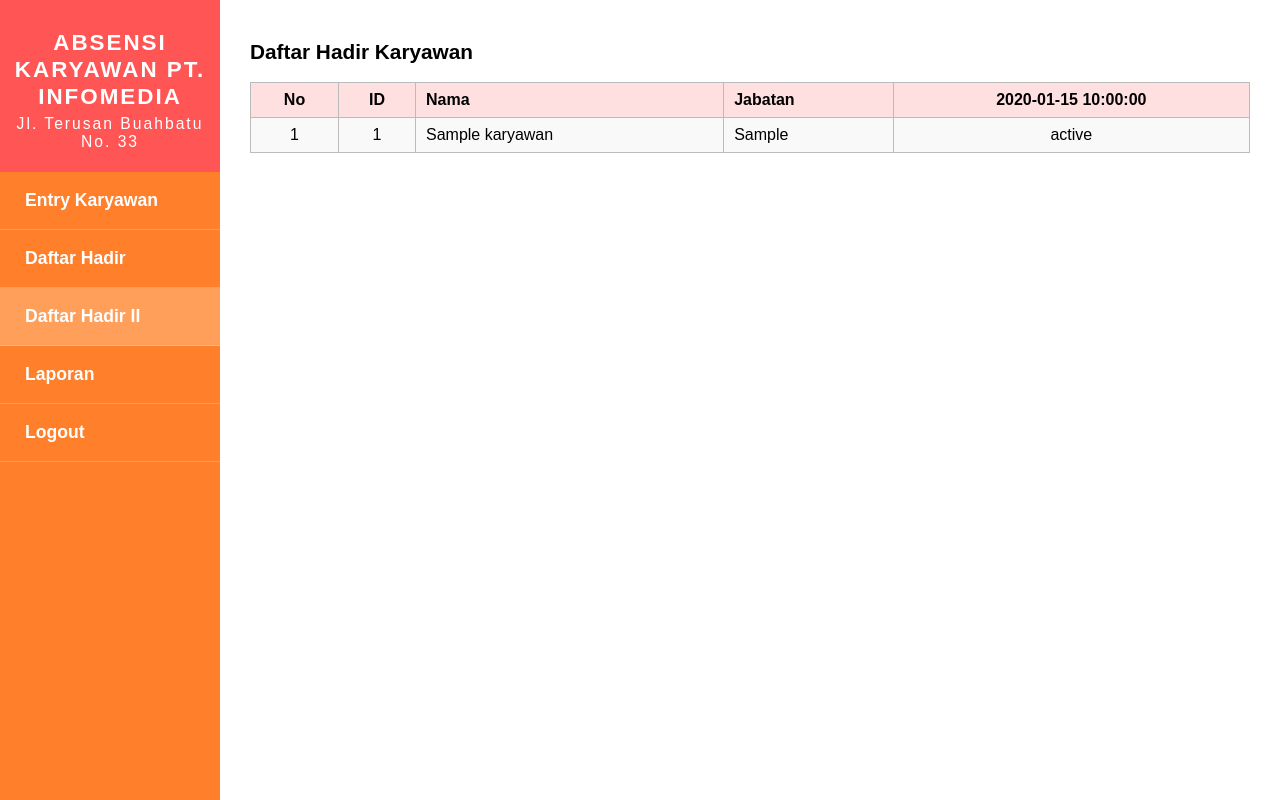
After one commit to Nonaana03/PT.INFOMEDIA, a PHP site: page /daftar_hadir2.php in a window 1280 px wide. The commit adds this page. Run offline with PHP 8.4, Linux system fonts and the light colour scheme; a user stored in the database is signed in; tables that the repository leaves empty or names only in its code hold one stand-in row (values such as "Sample post").

Commit message:
Create daftar_hadir2

```diff
--- /dev/null
+++ b/daftar_hadir2.php
@@ -0,0 +1,98 @@
+<?php
+session_start();
+if (!isset($_SESSION['username'])) {
+    header('Location: Login.php');
+    exit();
+}
+$connection = mysqli_connect("localhost", "root", "", "persediaan_barang");
+if (!$connection) {
+    die("Koneksi database gagal: " . mysqli_connect_error());
+}
+// Ambil data karyawan
+$karyawan = mysqli_query($connection, "SELECT * FROM karyawan ORDER BY nama ASC");
+// Ambil tanggal unik dari absensi (7 hari terakhir)
+$tanggal_q = mysqli_query($connection, "SELECT DISTINCT tanggal FROM absensi ORDER BY tanggal DESC LIMIT 7");
+$tanggal_list = [];
+while ($row = mysqli_fetch_assoc($tanggal_q)) {
+    $tanggal_list[] = $row['tanggal'];
+}
+$tanggal_list = array_reverse($tanggal_list); // urut dari paling lama ke paling baru
+// Ambil data absensi per karyawan per tanggal
+$absensi = [];
+$absensi_q = mysqli_query($connection, "SELECT id_karyawan, tanggal, status FROM absensi");
+while ($row = mysqli_fetch_assoc($absensi_q)) {
+    $absensi[$row['id_karyawan']][$row['tanggal']] = $row['status'];
+}
+?>
+<!DOCTYPE html>
+<html lang="id">
+<head>
+    <meta charset="UTF-8">
+    <title>Daftar Hadir II - INFOMEDIA</title>
+    <style>
+        body { margin: 0; font-family: Arial, sans-serif; background: #f7f7f7; }
+        .main-container { display: flex; min-height: 100vh; }
+        .sidebar { background: #ff7f2a; color: #fff; width: 220px; padding: 0; display: flex; flex-direction: column; align-items: stretch; }
+        .sidebar-header { background: #ff5555; padding: 30px 10px 20px 10px; text-align: center; font-size: 1.4em; font-weight: bold; letter-spacing: 2px; line-height: 1.2; }
+        .sidebar-menu { flex: 1; padding: 0; margin: 0; list-style: none; }
+        .sidebar-menu li { padding: 18px 25px; border-bottom: 1px solid #fff3; cursor: pointer; font-size: 1.1em; font-weight: bold; transition: background 0.2s; }
+        .sidebar-menu li:hover, .sidebar-menu .active { background: #ff9f5a; }
+        .sidebar-menu a { color: inherit; text-decoration: none; display: block; width: 100%; height: 100%; }
+        .content { flex: 1; background: #fff; padding: 40px 30px; }
+        .laporan-title { font-size: 1.3em; font-weight: bold; margin-bottom: 18px; }
+        .daftar-table { width: 100%; border-collapse: collapse; background: #fff; }
+        .daftar-table th, .daftar-table td { border: 1px solid #bbb; padding: 8px 10px; text-align: center; font-size: 1em; }
+        .daftar-table th { background: #ffe0e0; }
+        .daftar-table tr:nth-child(even) { background: #f9f9f9; }
+        .daftar-table td.nama, .daftar-table th.nama { text-align: left; }
+        .daftar-table td.jabatan, .daftar-table th.jabatan { text-align: left; }
+        @media (max-width: 900px) { .main-container { flex-direction: column; } .sidebar { width: 100%; flex-direction: row; } .content { padding: 15px; } }
+    </style>
+</head>
+<body>
+    <div class="main-container">
+        <div class="sidebar">
+            <div class="sidebar-header">
+                ABSENSI KARYAWAN PT. INFOMEDIA
+                <div style="font-size:0.7em;font-weight:normal;margin-top:4px;">Jl. Terusan Buahbatu No. 33</div>
+            </div>
+            <ul class="sidebar-menu">
+                <li><a href="Entry_Karyawan(Adm).php">Entry Karyawan</a></li>
+                <li><a href="daftar_hadir.php">Daftar Hadir</a></li>
+                <li class="active"><a href="daftar_hadir2.php">Daftar Hadir II</a></li>
+                <li><a href="laporan.php">Laporan</a></li>
+                <li><a href="Logout.php">Logout</a></li>
+            </ul>
+        </div>
+        <div class="content">
+            <div class="laporan-title">Daftar Hadir Karyawan</div>
+            <table class="daftar-table">
+                <tr>
+                    <th>No</th>
+                    <th>ID</th>
+                    <th class="nama">Nama</th>
+                    <th class="jabatan">Jabatan</th>
+                    <?php foreach ($tanggal_list as $tgl): ?>
+                        <th><?= htmlspecialchars($tgl) ?></th>
+                    <?php endforeach; ?>
+                </tr>
+                <?php
+                $no = 1;
+                while ($row = mysqli_fetch_assoc($karyawan)) {
+                    echo '<tr>';
+                    echo '<td>' . $no++ . '</td>';
+                    echo '<td>' . htmlspecialchars($row['id']) . '</td>';
+                    echo '<td class="nama">' . htmlspecialchars($row['nama']) . '</td>';
+                    echo '<td class="jabatan">' . (isset($row['jabatan']) ? htmlspecialchars($row['jabatan']) : '-') . '</td>';
+                    foreach ($tanggal_list as $tgl) {
+                        $status = isset($absensi[$row['id']][$tgl]) ? $absensi[$row['id']][$tgl] : '-';
+                        echo '<td>' . htmlspecialchars($status) . '</td>';
+                    }
+                    echo '</tr>';
+                }
+                ?>
+            </table>
+        </div>
+    </div>
+</body>
+</html>
--- a/database.sql
+++ b/database.sql
@@ -13,3 +13,6 @@
 INSERT INTO user (username, password, posisi) VALUES
 ('admin', 'admin123', 'admin'),
 ('manager', 'manager123', 'manager');
+
+-- Tambahkan kolom status ke tabel absensi jika belum ada
+ALTER TABLE absensi ADD COLUMN status VARCHAR(20) DEFAULT 'Hadir' AFTER jam;
```
Also changed, not shown: Entry_Karyawan(Adm).php (+18 -7 lines).
